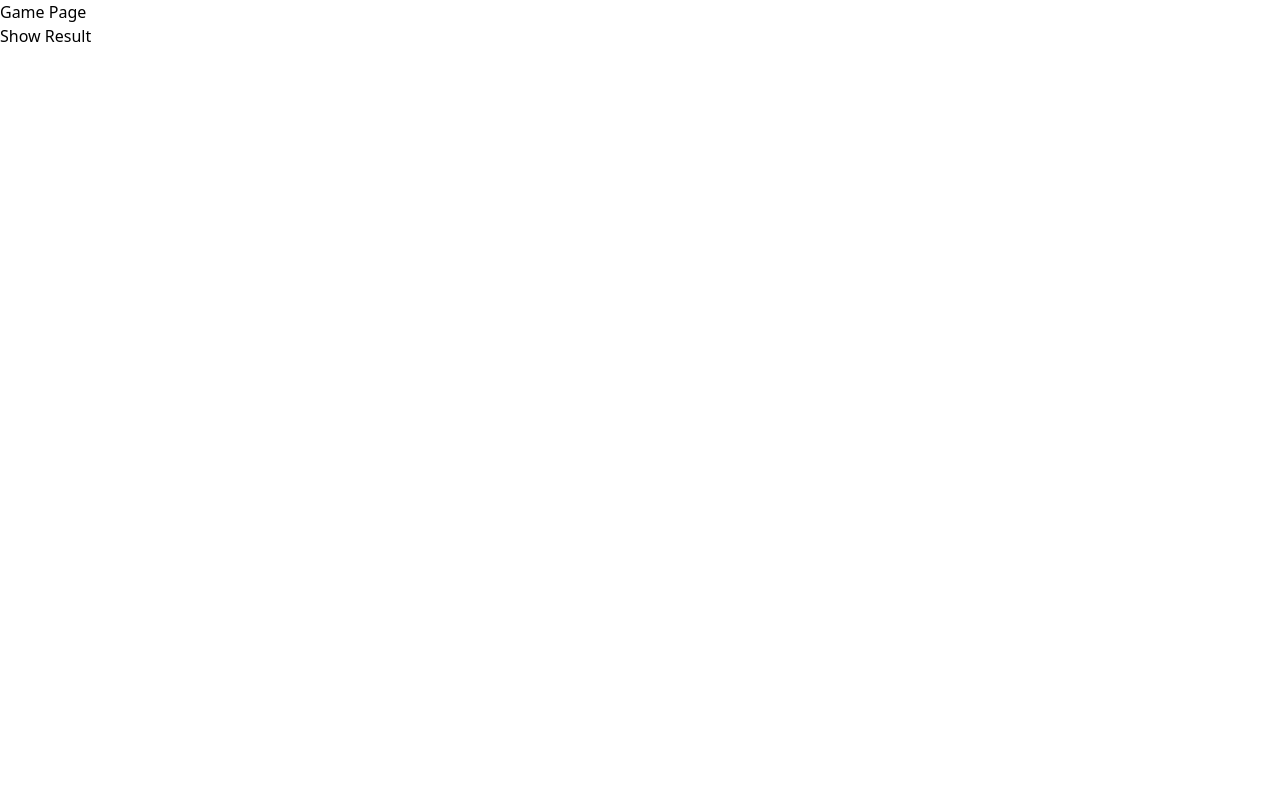
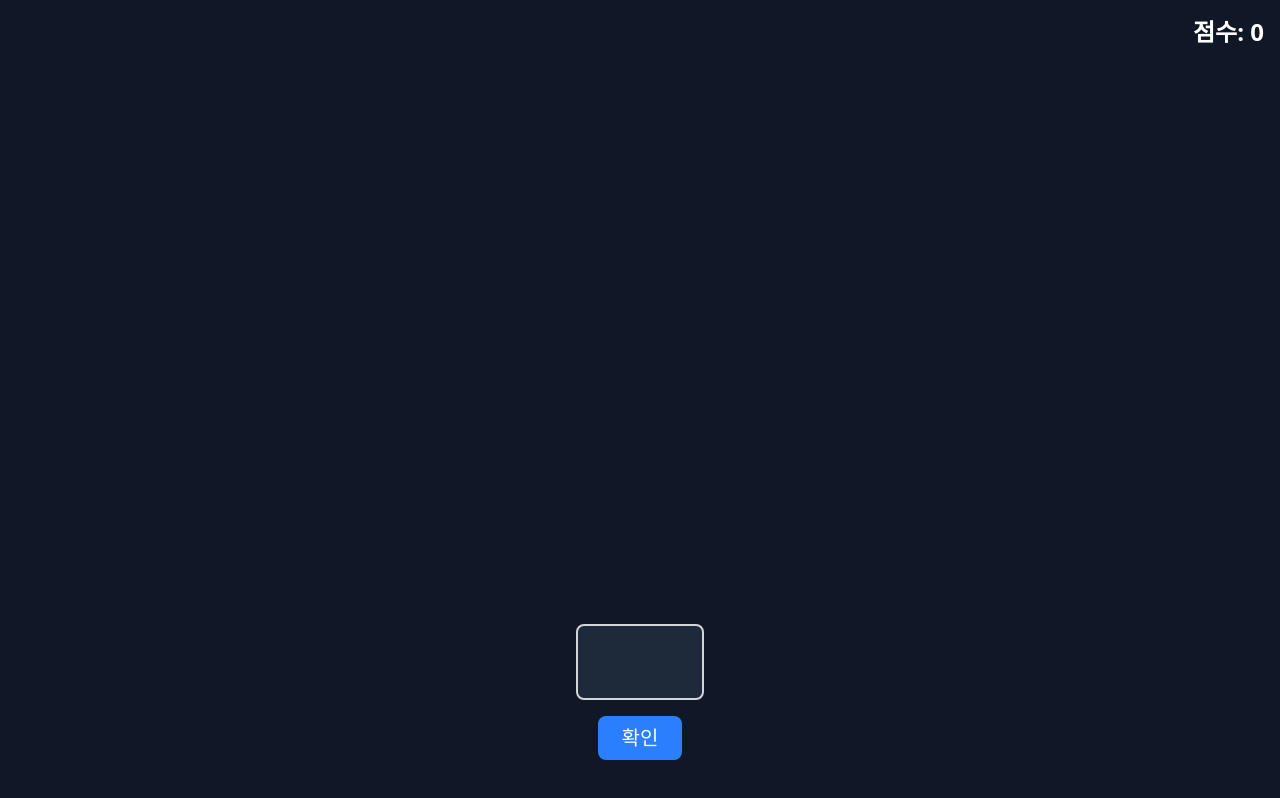
Before and after one commit to eunice-hong/kr-audition-master, a SvelteKit app: page /game in a window 1280 px wide. Built offline with nearby package versions, Linux system fonts and the light colour scheme.

Commit message:
feat: implement basic game screen

```diff
--- /dev/null
+++ b/src/routes/game/+page.server.ts
@@ -0,0 +1,29 @@
+import { quizData as quiz_list } from '$lib/index';
+import { Quiz } from '$lib/model/quiz';
+
+export function load() {
+    return {
+        quiz_list: getFiveRandomQuiz(quiz_list).map(q => ({
+            id: q.id,
+            name: q.name,
+            rank: q.rank,
+            auditionId: q.auditionId,
+            videoId: q.videoId
+        }))
+    };
+}
+
+function getFiveRandomQuiz(quiz_list: Quiz[]): Quiz[] {
+    const randomQuiz: Quiz[] = [];
+    const randomIndex: number[] = [];
+
+    while (randomIndex.length < 5) {
+        const random = Math.floor(Math.random() * quiz_list.length);
+        if (!randomIndex.includes(random)) {
+            randomIndex.push(random);
+            randomQuiz.push(quiz_list[random]);
+        }
+    }
+
+    return randomQuiz;
+}
--- a/src/routes/game/+page.svelte
+++ b/src/routes/game/+page.svelte
@@ -1,4 +1,72 @@
-<h1>Game Page</h1>
+<script lang="ts">
+    import type { PageData } from './$types';
+    import Youtube from '$lib/component/Youtube.svelte';
+    import { goto } from '$app/navigation';
+    import { recordStore } from '$lib/index';
 
+    let { data } = $props<{ data: PageData }>();
+    let index = $state(0);
+    let confirmed = $state(false);
+    let inputValue = $state("");
 
-<a href="/result">Show Result</a>
+    function confirmInput() {
+        const input = parseInt(inputValue);
+        if (isNaN(input) || input < 1 || input > 100) {
+            alert("1부터 100 사이의 숫자를 입력해주세요.");
+            return;
+        }
+        confirmed = true;
+        recordStore.update(current =>
+            current + (100 - Math.abs(data.quiz_list[index].rank - input))
+        );
+        setTimeout(() => {
+            confirmed = false;
+            inputValue = "";
+            if (index < data.quiz_list.length - 1) {
+                index++;
+            } else {
+                goto('/result');
+            }
+        }, 2000);
+    }
+</script>
+
+<div class="w-screen h-screen flex flex-col justify-center items-center bg-gray-900 text-white">
+    <div class="absolute top-4 right-4 text-2xl font-bold">
+        점수: {$recordStore}
+    </div>
+
+    <Youtube videoId={data.quiz_list[index].videoId} />
+
+    <div class="absolute bottom-10 flex flex-col items-center gap-4">
+        <input
+            type="number"
+            min="1"
+            max="100"
+            bind:value={inputValue}
+            class="text-4xl p-4 w-32 text-center border-2 border-gray-300 bg-gray-800 rounded-lg"
+        />
+        <button
+            class="px-6 py-2 bg-blue-500 text-white text-xl rounded-lg hover:bg-blue-600 transition"
+            onclick={confirmInput}
+        >
+            확인
+        </button>
+    </div>
+
+    {#if confirmed}
+        <p class="absolute top-1/2 text-6xl font-bold text-yellow-400 animate-fade-in">
+            {data.quiz_list[index].rank} 위!
+        </p>
+    {/if}
+</div>
+
+<style>
+    @keyframes fade-in {
+        from { opacity: 0; transform: translateY(20px); }
+        to { opacity: 1; transform: translateY(0); }
+    }
+    .animate-fade-in {
+        animation: fade-in 0.5s ease-out;
+    }
+</style>
```
